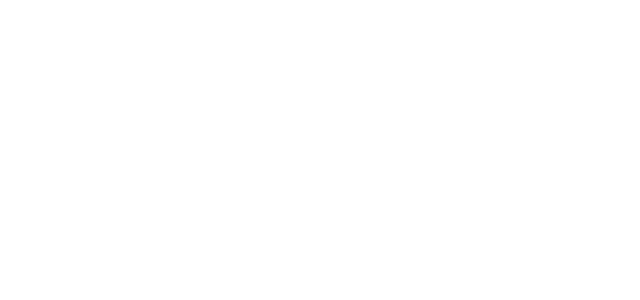
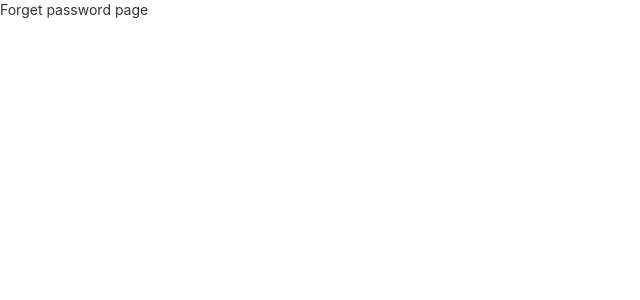
Before and after one commit to Nithyam1330/admin-portal-maco, a React (Create React App) app: page /forgot-password in a window 1280 px wide. Shown: the top 300 px of the page, without its empty margins (0-640 px from the left). Built offline with nearby package versions, Linux system fonts and the light colour scheme.

Commit message:
Implemented routing for forget and register pages

```diff
--- a/src/index.js
+++ b/src/index.js
@@ -3,16 +3,23 @@ import ReactDOM from 'react-dom';
 import './index.css';
 import App from './App';
 import * as serviceWorker from './serviceWorker';
-import { BrowserRouter as Router, Route } from 'react-router-dom';
+import { BrowserRouter as Router, Route, Switch } from 'react-router-dom';
 import Login from './prelogin/login/Login';
 import Register from './prelogin/registration/register';
-import UsersList from './postlogin/users-list/UsersList';
+import ForgotPassword from './prelogin/forgot-password/ForgotPassword';
+import PageNotFound from './prelogin/page-not-found/PageNotFound';
 const routing = (
     <Router>
-        <Route exact path="/" component={Login}></Route>
-        <Route exact path="/login" component={Login}></Route>
-        <Route exact path="/register" component={Register}></Route>
-        <Route exact path="/dashboard" component={App}></Route>
+        <div>
+            <Switch>
+                {/* <Route></Route> */}
+                <Route path="/login" component={Login}></Route>
+                <Route path="/register" component={Register}></Route>
+                <Route path="/forgot-password" component={ForgotPassword}></Route>
+                <Route path="/dashboard" component={App}></Route>
+                <Route component={PageNotFound}></Route>
+            </Switch>
+        </div>
     </Router>
 )
 ReactDOM.render(routing, document.getElementById('root'));
--- /dev/null
+++ b/src/prelogin/forgot-password/ForgotPassword.js
@@ -0,0 +1,13 @@
+import React, { Component } from 'react'
+
+class ForgotPassword extends Component {
+    render() {
+        return (
+            <div>
+                <p>Forget password page</p>
+            </div>
+        )
+    }
+}
+
+export default ForgotPassword
--- a/src/prelogin/login/Login.js
+++ b/src/prelogin/login/Login.js
@@ -1,11 +1,13 @@
 import React, { Component } from "react";
-import { searchFilterArrayOfJson } from "../../shared/services/custom-search/CustomSearch";
-import Pagination from "../../shared/components/pagination/Pagination";
 import "./Login.scss";
 class Login extends Component {
   constructor(props) {
     super(props);
     this.state = {};
+  }
+
+  navigateToDashboard() {
+    this.props.history.push('/dashboard');
   }
   render() {
     return (
@@ -23,9 +25,9 @@ class Login extends Component {
               <div class="input-username">
                 <input type="password" />
               </div>
-              <p class="forgot-password">Forgot Password?</p>
+              <p class="forgot-password" onClick={() => this.props.history.push('/forgot-password')}>Forgot Password?</p>
               <div class="custom-button">
-                <button class="buttonstyles">Login</button>
+                <button class="buttonstyles" onClick={() => this.navigateToDashboard()}>Login</button>
               </div>
             </div>
           </div>
--- /dev/null
+++ b/src/prelogin/page-not-found/PageNotFound.js
@@ -0,0 +1,13 @@
+import React, { Component } from 'react'
+
+class PageNotFound extends Component {
+    render() {
+        return (
+            <div>
+                page not found
+            </div>
+        )
+    }
+}
+
+export default PageNotFound
```
Also changed, not shown: src/prelogin/forgot-password/ForgotPassword.scss (added), src/prelogin/page-not-found/PageNotFound.scss (added).
